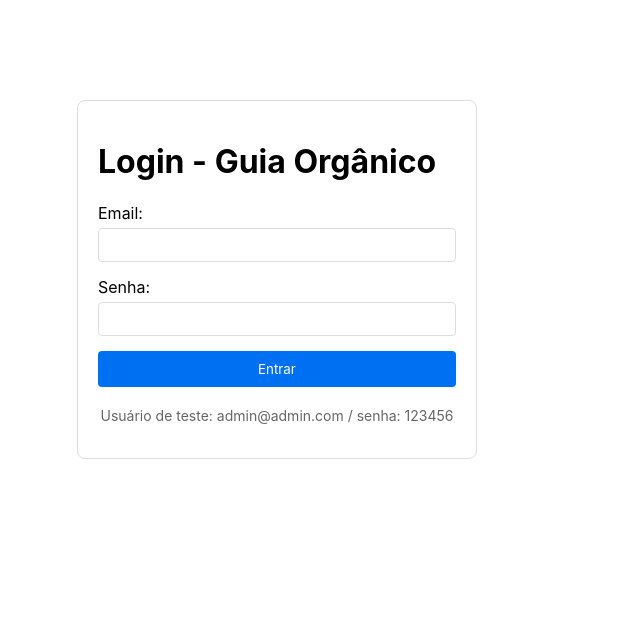
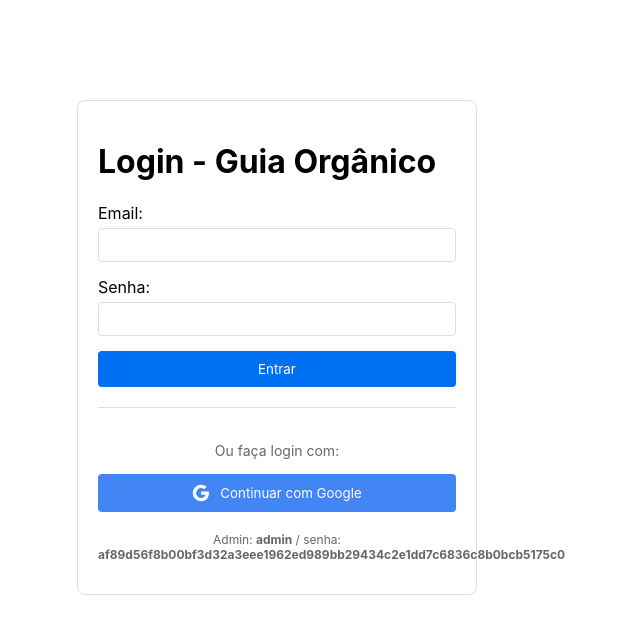
Before and after one commit to J0aoD3v/Guia-Organico, a Next.js app: page /auth/signin in a window 1280 px wide. Shown: the top 634 px of the page, without its empty margins (363-1003 px from the left). Built offline with nearby package versions, Linux system fonts and the light colour scheme.

Commit message:
feat: adiciona login com Google e atualiza credenciais de admin com senha hex

```diff
--- a/src/pages/auth/signin.tsx
+++ b/src/pages/auth/signin.tsx
@@ -105,8 +105,43 @@
         </form>
 
         <div style={{ marginTop: "20px", textAlign: "center" }}>
-          <p style={{ fontSize: "14px", color: "#666" }}>
-            Usuário de teste: admin@admin.com / senha: 123456
+          <div style={{
+            borderTop: "1px solid #ddd",
+            paddingTop: "20px",
+            marginBottom: "20px"
+          }}>
+            <p style={{ fontSize: "14px", color: "#666", marginBottom: "15px" }}>
+              Ou faça login com:
+            </p>
+            <button
+              type="button"
+              onClick={() => signIn("google")}
+              style={{
+                width: "100%",
+                padding: "10px",
+                backgroundColor: "#4285f4",
+                color: "white",
+                border: "none",
+                borderRadius: "4px",
+                cursor: "pointer",
+                display: "flex",
+                alignItems: "center",
+                justifyContent: "center",
+                gap: "10px"
+              }}
+            >
+              <svg width="18" height="18" viewBox="0 0 24 24">
+                <path fill="white" d="M22.56 12.25c0-.78-.07-1.53-.2-2.25H12v4.26h5.92c-.26 1.37-1.04 2.53-2.21 3.31v2.77h3.57c2.08-1.92 3.28-4.74 3.28-8.09z"/>
+                <path fill="white" d="M12 23c2.97 0 5.46-.98 7.28-2.66l-3.57-2.77c-.98.66-2.23 1.06-3.71 1.06-2.86 0-5.29-1.93-6.16-4.53H2.18v2.84C3.99 20.53 7.7 23 12 23z"/>
+                <path fill="white" d="M5.84 14.09c-.22-.66-.35-1.36-.35-2.09s.13-1.43.35-2.09V7.07H2.18C1.43 8.55 1 10.22 1 12s.43 3.45 1.18 4.93l2.85-2.22.81-.62z"/>
+                <path fill="white" d="M12 5.38c1.62 0 3.06.56 4.21 1.64l3.15-3.15C17.45 2.09 14.97 1 12 1 7.7 1 3.99 3.47 2.18 7.07l3.66 2.84c.87-2.6 3.3-4.53 6.16-4.53z"/>
+              </svg>
+              Continuar com Google
+            </button>
+          </div>
+
+          <p style={{ fontSize: "12px", color: "#666" }}>
+            Admin: <strong>admin</strong> / senha: <strong>af89d56f8b00bf3d32a3eee1962ed989bb29434c2e1dd7c6836c8b0bcb5175c0</strong>
           </p>
         </div>
       </div>
--- a/src/styles/globals.css
+++ b/src/styles/globals.css
@@ -16,7 +16,9 @@
 }
 
 /* Estilos para formulários */
-input, textarea, select {
+input,
+textarea,
+select {
   font-family: inherit;
 }
 
```
Also changed, not shown: src/pages/api/auth/[...nextauth].ts (+57 -8 lines), 1 other file (tests, documents, lock files or other folders).
